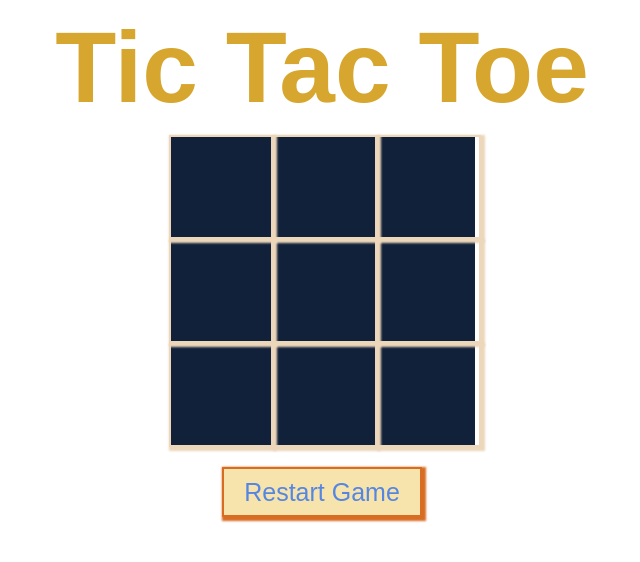
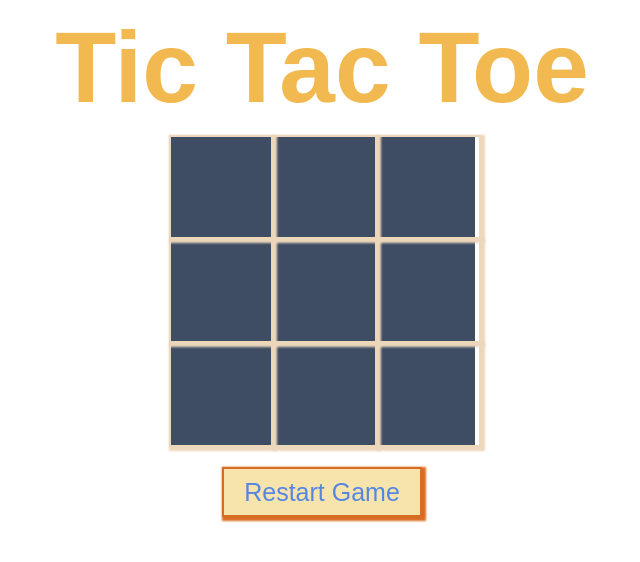
Before and after one commit to niscxal/game, a plain HTML site: page index.html in a window 1280 px wide. Shown: the whole page, without its empty margins (318-958 px from the left). Drawn offline with Linux system fonts and the light colour scheme.

Commit message:
Update style.css

```diff
--- a/style.css
+++ b/style.css
@@ -8,7 +8,7 @@ section {
 
 .game--title {
     font-size: 100px;
-    color: #d7a62f;
+    color: rgb(241, 185, 80);
     margin: 10px auto;
 }
 
@@ -17,7 +17,7 @@ section {
     grid-template-columns: repeat(3, auto);
     width: 306px;
     margin: 10px auto;
-    background-color: #11213a;
+    background-color: #3e4d64;
     color: #04c0b2;
 }
 
```
